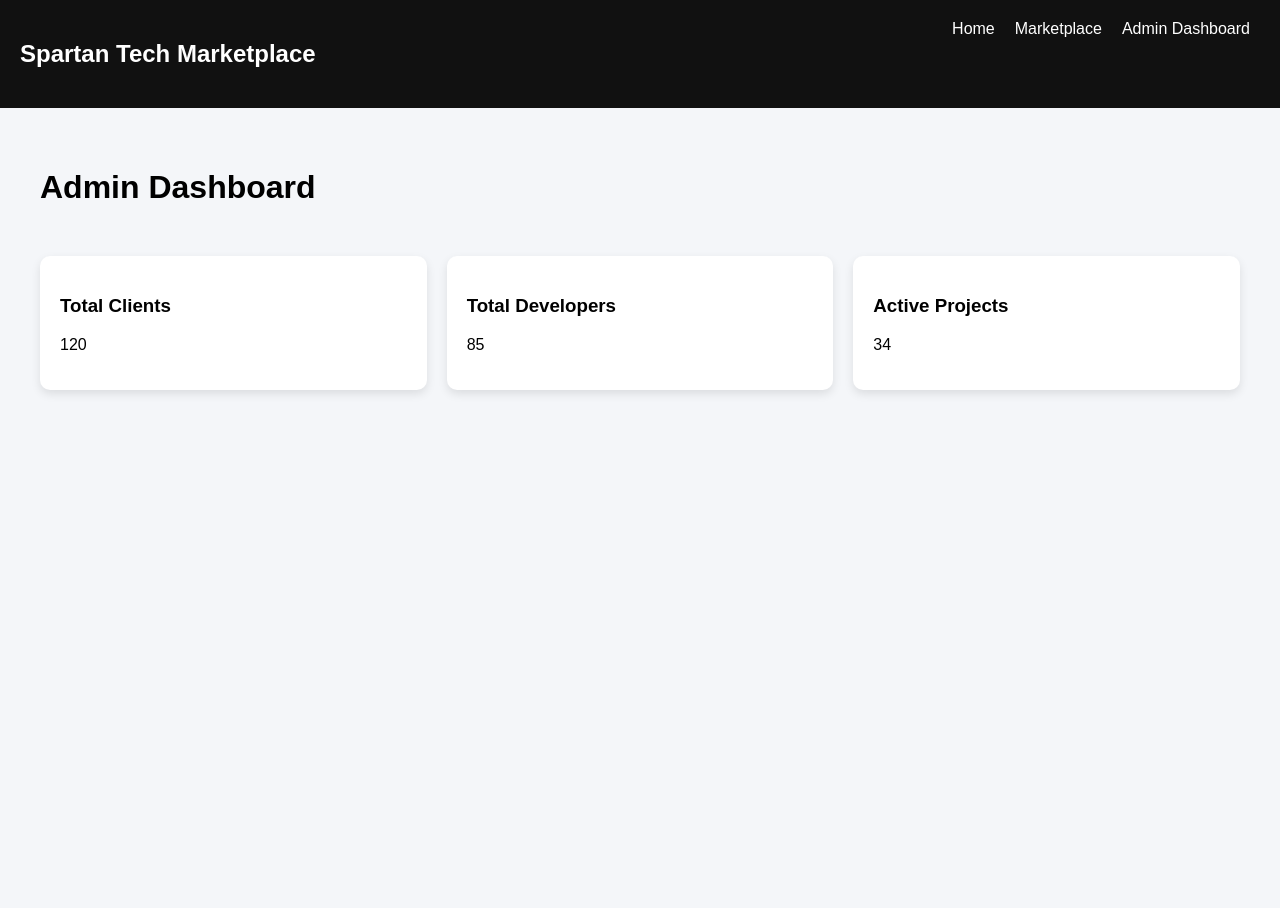
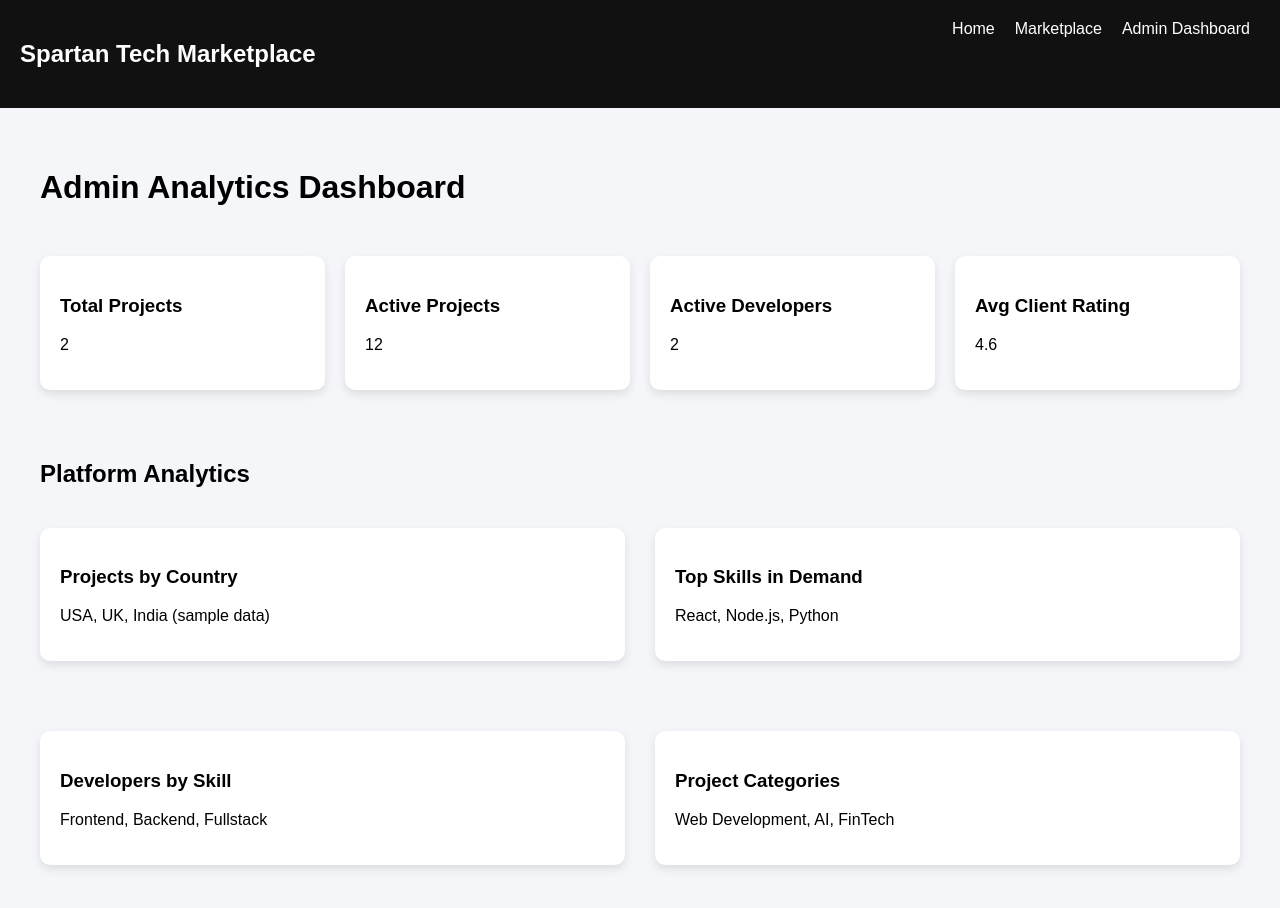
Before and after one commit to Sneha-Thakor/SmartWork-Marketplace, a React app in the folder Frontend/: page /admin in a window 1280 px wide. Shown: the top 908 px of the page. Before the commit the page ends 800 px from the top, so only its background shows below. Built offline with nearby package versions, Linux system fonts and the light colour scheme; the HTML template or start-up script is replaced by a standard one.

Commit message:
frontend

```diff
--- a/Frontend/package.json
+++ b/Frontend/package.json
@@ -10,7 +10,9 @@
     "preview": "vite preview"
   },
   "dependencies": {
+    "chart.js": "^4.5.1",
     "react": "^19.2.0",
+    "react-chartjs-2": "^5.3.1",
     "react-dom": "^19.2.0",
     "react-router-dom": "^7.13.1"
   },
--- a/Frontend/src/pages/AdminDashboard.jsx
+++ b/Frontend/src/pages/AdminDashboard.jsx
@@ -1,29 +1,90 @@
+import projects from "../data/projects";
+import developers from "../data/developers";
+
 function AdminDashboard() {
+
+  const totalProjects = projects.length;
+  const totalDevelopers = developers.length;
+
+  const activeProjects = projects.filter(p => p.status === "active").length || 12;
+
+  const avgRating =
+    developers.reduce((acc, dev) => acc + (dev.rating || 4), 0) /
+    developers.length;
+
   return (
-    <div style={{padding:"40px"}}>
+    <div style={{ padding: "40px" }}>
 
-      <h1>Admin Dashboard</h1>
+      <h1>Admin Analytics Dashboard</h1>
 
-      <div style={{
-        display:"grid",
-        gridTemplateColumns:"repeat(3,1fr)",
-        gap:"20px",
-        marginTop:"30px"
-      }}>
+      {/* KPI SECTION */}
+
+      <div
+        style={{
+          display: "grid",
+          gridTemplateColumns: "repeat(4,1fr)",
+          gap: "20px",
+          marginTop: "30px"
+        }}
+      >
 
         <div className="card">
-          <h3>Total Clients</h3>
-          <p>120</p>
-        </div>
-
-        <div className="card">
-          <h3>Total Developers</h3>
-          <p>85</p>
+          <h3>Total Projects</h3>
+          <p>{totalProjects}</p>
         </div>
 
         <div className="card">
           <h3>Active Projects</h3>
-          <p>34</p>
+          <p>{activeProjects}</p>
+        </div>
+
+        <div className="card">
+          <h3>Active Developers</h3>
+          <p>{totalDevelopers}</p>
+        </div>
+
+        <div className="card">
+          <h3>Avg Client Rating</h3>
+          <p>{avgRating.toFixed(1)}</p>
+        </div>
+
+      </div>
+
+      {/* ANALYTICS SECTION */}
+
+      <div style={{ marginTop: "50px" }}>
+
+        <h2>Platform Analytics</h2>
+
+        <div
+          style={{
+            display: "grid",
+            gridTemplateColumns: "repeat(2,1fr)",
+            gap: "30px",
+            marginTop: "20px"
+          }}
+        >
+
+          <div className="card">
+            <h3>Projects by Country</h3>
+            <p>USA, UK, India (sample data)</p>
+          </div>
+
+          <div className="card">
+            <h3>Top Skills in Demand</h3>
+            <p>React, Node.js, Python</p>
+          </div>
+
+          <div className="card">
+            <h3>Developers by Skill</h3>
+            <p>Frontend, Backend, Fullstack</p>
+          </div>
+
+          <div className="card">
+            <h3>Project Categories</h3>
+            <p>Web Development, AI, FinTech</p>
+          </div>
+
         </div>
 
       </div>
```
Also changed, not shown: 1 other file (tests, documents, lock files or other folders).
